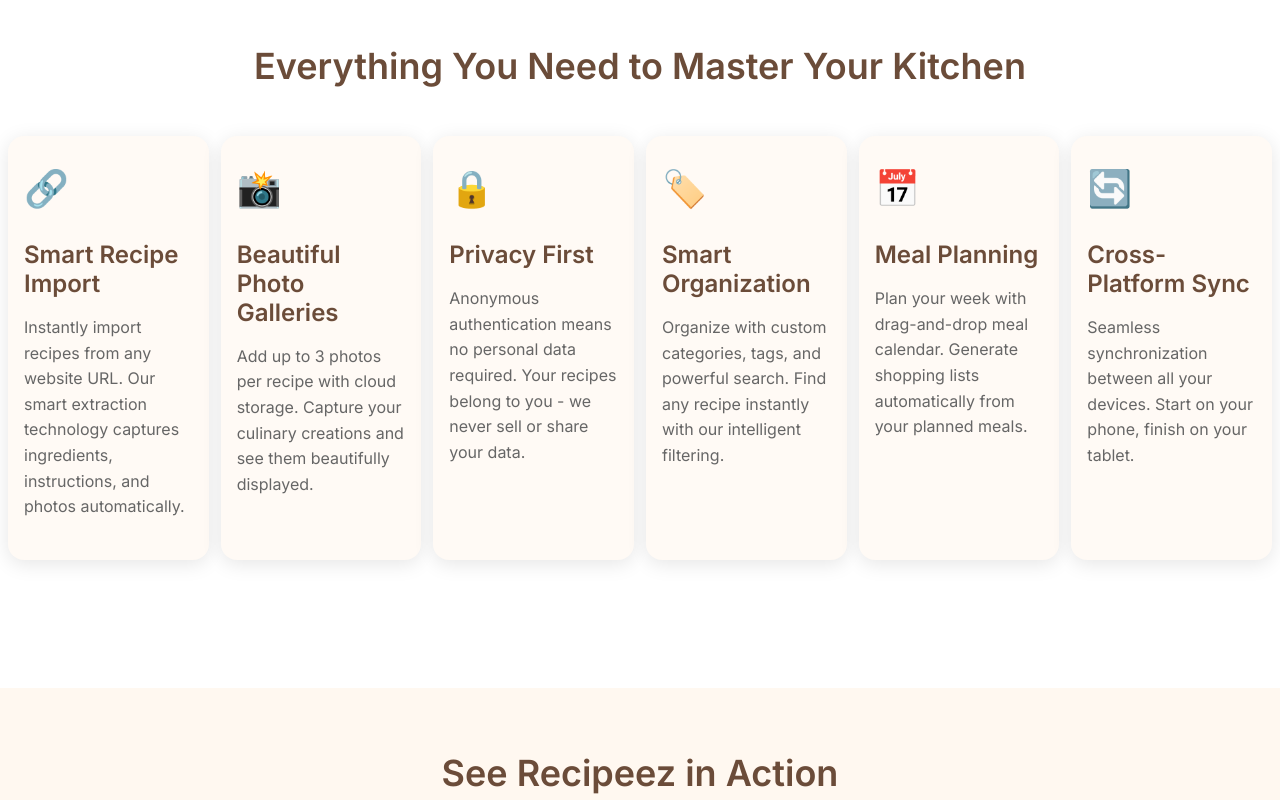
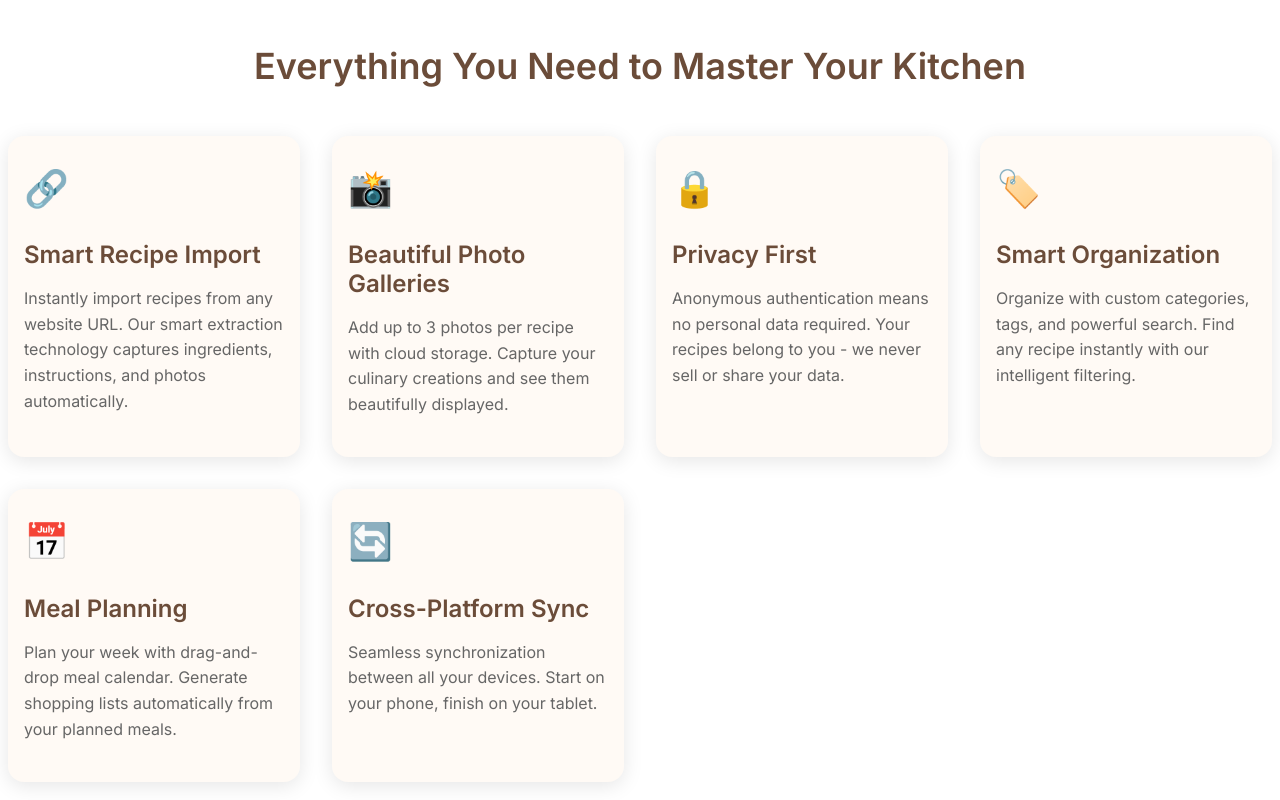
Before and after one commit to mduenas/recipeez-website, a website: page index.html in a window 1280 px wide. Shown: the part 1760-2560 px from the top of the page. Drawn offline with Linux system fonts and the light colour scheme.

Commit message:
more fixes

```diff
--- a/assets/css/style.css
+++ b/assets/css/style.css
@@ -267,14 +267,14 @@ header {
 
 .features-grid {
   display: grid;
-  grid-template-columns: repeat(auto-fit, minmax(140px, 1fr));
-  gap: var(--spacing-xs);
+  grid-template-columns: repeat(auto-fit, minmax(250px, 1fr));
+  gap: var(--spacing-xl);
   margin-bottom: var(--spacing-4xl);
 }
 
 @media (min-width: 1024px) {
   .features-grid {
-    gap: var(--spacing-sm);
+    gap: var(--spacing-xl);
   }
 }
 
```
